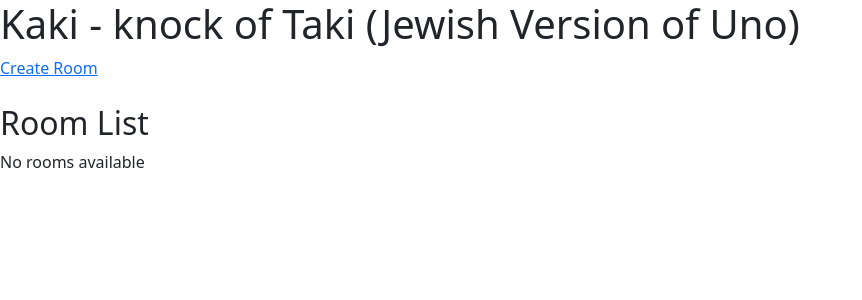
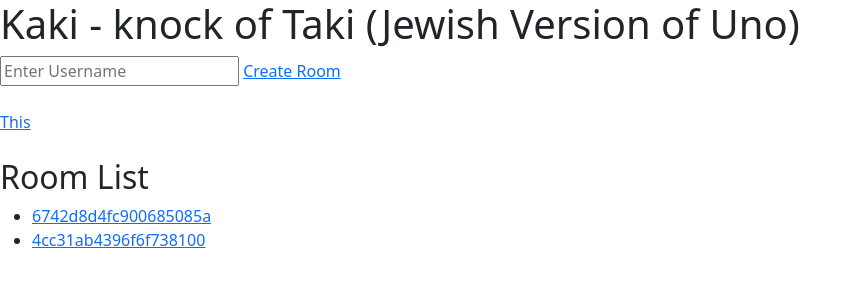
Before and after one commit to Almog101/kaki, a Flask app: page / in a window 1280 px wide. Shown: the top 300 px of the page, without its empty margins (0-862 px from the left). Run offline with Flask 2, Linux system fonts and the light colour scheme.

Commit message:
added usernames

```diff
--- a/main.py
+++ b/main.py
@@ -33,8 +33,10 @@
 @socketio.on('join')
 def join(data):
     room_id = data['room']
+    username = data['username']
+
     join_room(room_id)
-    emit("joined", f"user joined room {room_id}", to=room_id)
+    emit("joined", f"{username} joined room {room_id}", to=room_id)
 
 @socketio.on('message')
 def handle_message(data):
--- a/templates/index.html
+++ b/templates/index.html
@@ -4,8 +4,13 @@
 
 {% block content %}
 <h1>Kaki - knock of Taki (Jewish Version of Uno)</h1>
+
+<input type="text" id="username" name="username" maxlength="10" placeholder="Enter Username">
+
 <a href="/create-room">Create Room</a>
 
+<br><br>
+<a href="#">This</a>
 <br><br>
 
 <div id="room-list">
@@ -20,5 +25,20 @@
   {% else %}
       <p>No rooms available</p>
   {% endif %}
-  </div>
+</div>
+
+<script type="text/javascript" charset="utf-8">
+  const source = document.getElementById('username');
+
+  source.value = localStorage.getItem("username");
+
+  const inputHandler = function(e) {
+    localStorage.setItem("username", e.target.value);
+  }
+
+  source.addEventListener('input', inputHandler);
+  source.addEventListener('propertychange', inputHandler); // for IE8
+  // Firefox/Edge18-/IE9+ don’t fire on <select><option>
+  // source.addEventListener('change', inputHandler);
+</script>
 {% endblock %}
--- a/templates/room.html
+++ b/templates/room.html
@@ -12,9 +12,10 @@
 <script type="text/javascript" charset="utf-8">
     var socket = io();
     var roomId = "{{room_id}}";
+    var username = localStorage.getItem("username");
 
     socket.on('connect', function() {
-        socket.emit('join', {"room": roomId});
+        socket.emit('join', {"room": roomId, 'username': username});
     });
 
 
```
